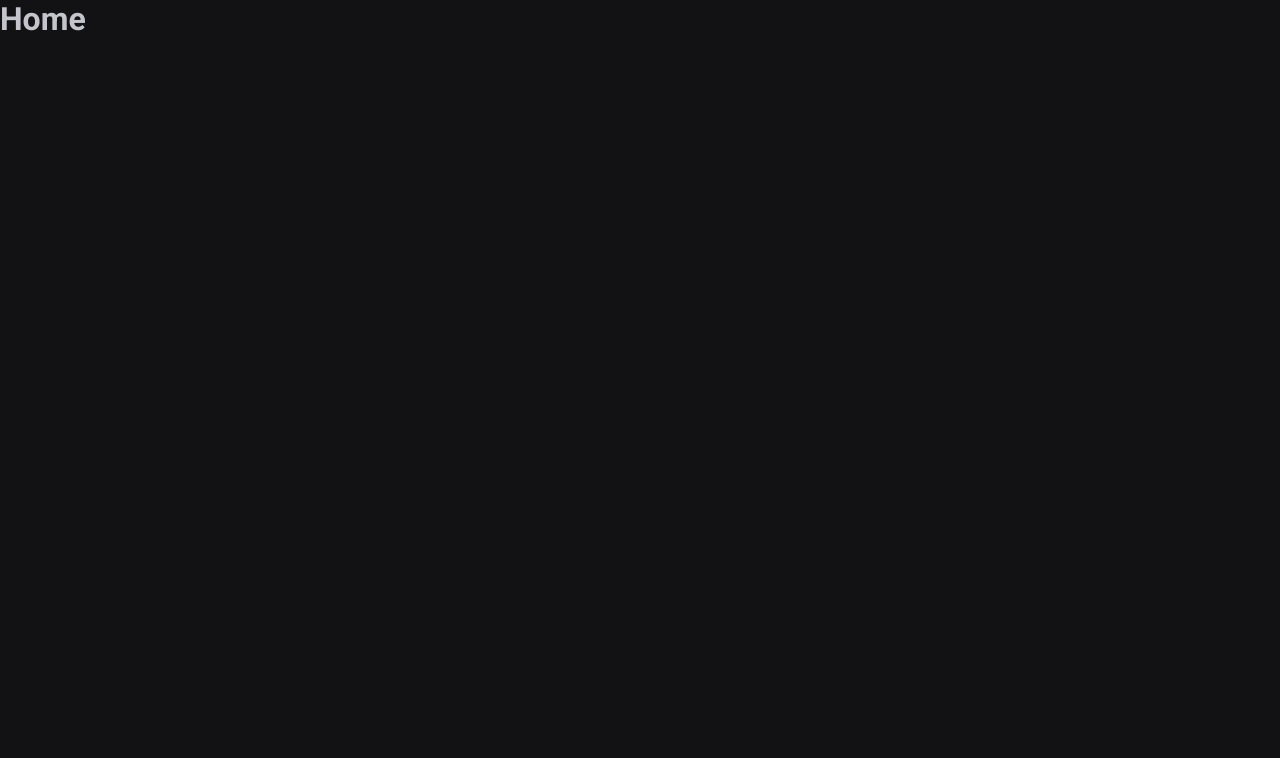
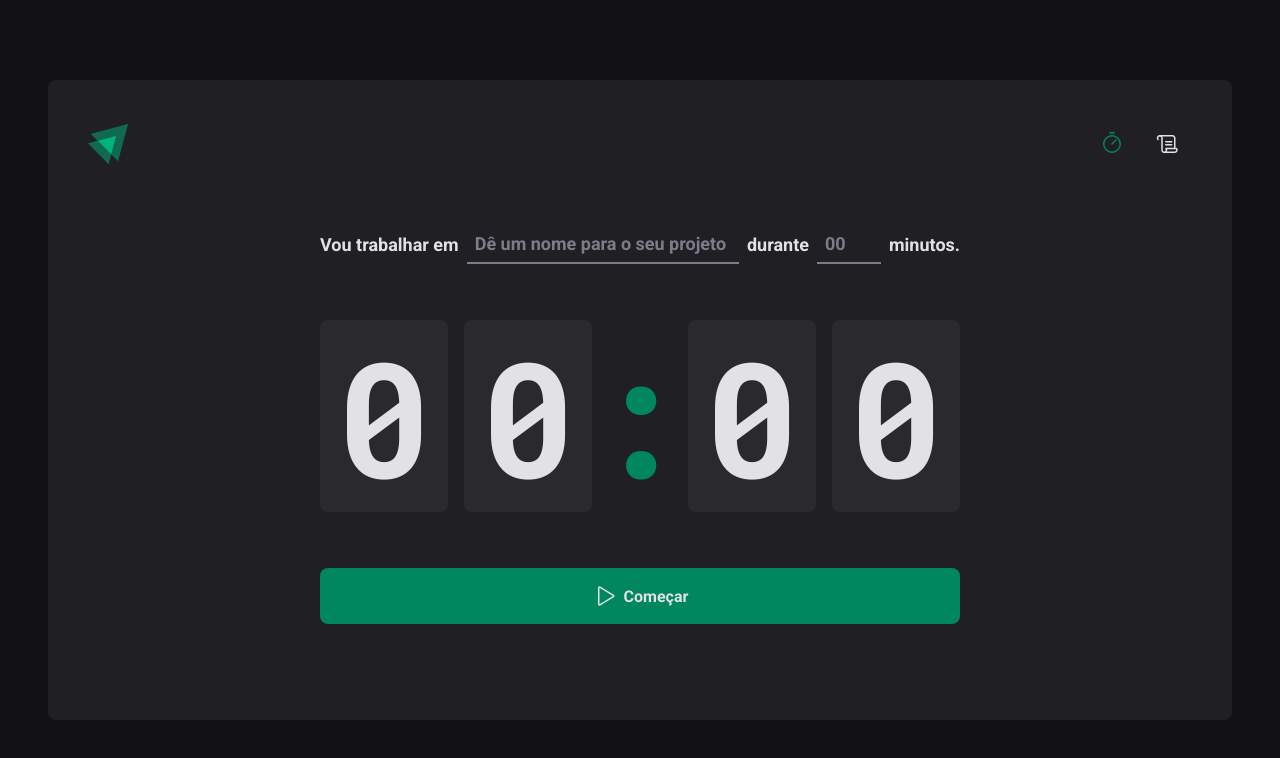
Before and after one commit to guilhermematos13/timer-project, a React (Vite) app: page / in a window 1280 px wide. Shown: the top 758 px of the page. Built offline with nearby package versions, Linux system fonts and the light colour scheme.

Commit message:
feat: finish home page

```diff
--- a/package.json
+++ b/package.json
@@ -10,6 +10,7 @@
     "lint": "eslint src --ext .ts,.tsx"
   },
   "dependencies": {
+    "phosphor-react": "^1.4.1",
     "react": "^18.2.0",
     "react-dom": "^18.2.0",
     "react-router-dom": "^6.8.1",
--- a/src/Router.tsx
+++ b/src/Router.tsx
@@ -1,12 +1,15 @@
 import { Routes, Route } from 'react-router-dom'
+import { DefaultLayout } from './layouts/DefaultLayout'
 import { History } from './pages/History'
 import { Home } from './pages/Home'
 
 export function Router() {
   return (
     <Routes>
-      <Route path="/" element={<Home />} />
-      <Route path="/history" element={<History />} />
+      <Route path="/" element={<DefaultLayout />}>
+        <Route path="/" element={<Home />} />
+        <Route path="/history" element={<History />} />
+      </Route>
     </Routes>
   )
 }
--- /dev/null
+++ b/src/components/Header/index.tsx
@@ -0,0 +1,20 @@
+import { HeaderContainer } from './styles'
+import { Timer, Scroll } from 'phosphor-react'
+import Logo from '../../assets/Logo.svg'
+import { NavLink } from 'react-router-dom'
+
+export function Header() {
+  return (
+    <HeaderContainer>
+      <img src={Logo} alt="" />
+      <nav>
+        <NavLink to="/" title="Timer">
+          <Timer size={24} />
+        </NavLink>
+        <NavLink to="/history" title="Histórico">
+          <Scroll size={24} />
+        </NavLink>
+      </nav>
+    </HeaderContainer>
+  )
+}
--- /dev/null
+++ b/src/components/Header/styles.tsx
@@ -0,0 +1,32 @@
+import styled from 'styled-components'
+
+export const HeaderContainer = styled.header`
+  display: flex;
+  align-items: center;
+  justify-content: space-between;
+
+  nav {
+    display: flex;
+    gap: 0.5rem;
+
+    a {
+      width: 3rem;
+      height: 3rem;
+      display: flex;
+      justify-content: center;
+      align-items: center;
+      color: ${(props) => props.theme['gray-100']};
+
+      border-top: 3px solid transparent;
+      border-bottom: 3px solid transparent;
+
+      &:hover {
+        border-bottom: 3px solid ${(props) => props.theme['green-500']};
+      }
+
+      &.active {
+        color: ${(props) => props.theme['green-500']};
+      }
+    }
+  }
+`
--- /dev/null
+++ b/src/layouts/DefaultLayout/index.tsx
@@ -0,0 +1,12 @@
+import { Outlet } from 'react-router-dom'
+import { Header } from '../../components/Header'
+import { LayoutContainer } from './styles'
+
+export function DefaultLayout() {
+  return (
+    <LayoutContainer>
+      <Header />
+      <Outlet />
+    </LayoutContainer>
+  )
+}
--- /dev/null
+++ b/src/layouts/DefaultLayout/styles.ts
@@ -0,0 +1,14 @@
+import styled from 'styled-components'
+
+export const LayoutContainer = styled.div`
+  max-width: 74rem;
+  height: calc(100vh - 10rem);
+  margin: 5rem auto;
+  padding: 2.5rem;
+
+  background: ${(props) => props.theme['gray-800']};
+  border-radius: 8px;
+
+  display: flex;
+  flex-direction: column;
+`
--- a/src/pages/History.tsx
+++ b/src/pages/History.tsx
@@ -1,3 +1,7 @@
 export function History() {
-  return <h1>History</h1>
+  return (
+    <>
+      <h1>History</h1>
+    </>
+  )
 }
--- a/src/pages/Home.tsx
+++ /dev/null
@@ -1,3 +0,0 @@
-export function Home() {
-  return <h1>Home</h1>
-}
--- /dev/null
+++ b/src/pages/Home/index.tsx
@@ -0,0 +1,57 @@
+import { Play } from 'phosphor-react'
+import {
+  CountdownContainer,
+  FormContainer,
+  HomeContainer,
+  MinutesAmountInput,
+  Separator,
+  StartCountdownButton,
+  TaskInput,
+} from './styles'
+
+export function Home() {
+  return (
+    <HomeContainer>
+      <form>
+        <FormContainer>
+          <label htmlFor="">Vou trabalhar em</label>
+          <TaskInput
+            id="task"
+            list="task-suggestions"
+            placeholder="Dê um nome para o seu projeto"
+          />
+          <datalist id="task-suggestions">
+            <option value="Projeto 1"></option>
+            <option value="Projeto 2"></option>
+            <option value="Projeto 3"></option>
+            <option value="Projeto 4"></option>
+          </datalist>
+          <label>durante</label>
+          <MinutesAmountInput
+            type="number"
+            placeholder="00"
+            id="minutesAmount"
+            step={5}
+            min={5}
+            max={60}
+          />
+
+          <span>minutos.</span>
+        </FormContainer>
+
+        <CountdownContainer>
+          <span>0</span>
+          <span>0</span>
+          <Separator>:</Separator>
+          <span>0</span>
+          <span>0</span>
+        </CountdownContainer>
+
+        <StartCountdownButton type="submit">
+          <Play size={24} />
+          Começar
+        </StartCountdownButton>
+      </form>
+    </HomeContainer>
+  )
+}
--- /dev/null
+++ b/src/pages/Home/styles.ts
@@ -0,0 +1,112 @@
+import styled from 'styled-components'
+
+export const HomeContainer = styled.main`
+  flex: 1;
+
+  display: flex;
+  flex-direction: column;
+  align-items: center;
+  justify-content: center;
+
+  form {
+    display: flex;
+    flex-direction: column;
+    align-items: center;
+    gap: 3.5rem;
+  }
+`
+
+export const FormContainer = styled.div`
+  width: 100%;
+  display: flex;
+  align-items: center;
+  justify-content: center;
+  gap: 0.5rem;
+  color: ${(props) => props.theme['gray-100']};
+  font-size: 1.125rem;
+  font-weight: bold;
+  flex-wrap: wrap;
+`
+const BaseInput = styled.input`
+  background: transparent;
+  height: 2.5rem;
+  border: 0;
+  border-bottom: 2px solid ${(props) => props.theme['gray-500']};
+  font-weight: bold;
+  font-size: 1.125rem;
+  padding: 0 0.5rem;
+  color: ${(props) => props.theme['gray-100']};
+
+  &:focus {
+    box-shadow: none;
+    border-color: ${(props) => props.theme['green-500']};
+  }
+
+  &::placeholder {
+    color: ${(props) => props.theme['gray-500']};
+  }
+`
+
+export const TaskInput = styled(BaseInput)`
+  flex: 1;
+
+  &::-webkit-calendar-picker-indicator {
+    display: none !important;
+  }
+`
+export const MinutesAmountInput = styled(BaseInput)`
+  width: 4rem;
+`
+
+export const CountdownContainer = styled.div`
+  font-family: 'Roboto Mono', monospace;
+  font-size: 10rem;
+  line-height: 8rem;
+  color: ${(props) => props.theme['gray-100']};
+
+  display: flex;
+  gap: 1rem;
+
+  span {
+    background: ${(props) => props.theme['gray-700']};
+    border-radius: 8px;
+    padding: 2rem 1rem;
+  }
+`
+
+export const Separator = styled.div`
+  padding: 2rem 0;
+  color: ${(props) => props.theme['green-500']};
+  width: 4rem;
+  overflow: hidden;
+  display: flex;
+  justify-content: center;
+`
+
+export const StartCountdownButton = styled.button`
+  width: 100%;
+  border: 0;
+  padding: 1rem;
+  border-radius: 8px;
+
+  display: flex;
+  align-items: center;
+  justify-content: center;
+
+  gap: 0.5rem;
+  font-weight: bold;
+
+  cursor: pointer;
+
+  background: ${(props) => props.theme['green-500']};
+  color: ${(props) => props.theme['gray-100']};
+
+  &:disabled {
+    opacity: 0.7;
+    cursor: not-allowed;
+  }
+
+  &:not(:disabled):hover {
+    background: ${(props) => props.theme['green-700']};
+  }
+`
--- a/src/styles/global.ts
+++ b/src/styles/global.ts
@@ -9,12 +9,13 @@
 
     :focus{
         outline: 0;
-        box-shadow: 0 0 0 2px ${(props) => props.theme['green-600']}
+        box-shadow: 0 0 0 2px ${(props) => props.theme['green-500']}
     }
 
     body {
         background-color: ${(props) => props.theme['gray-900']};
-        color: ${(props) => props.theme['gray-300']}
+        color: ${(props) => props.theme['gray-300']};
+        -webkit-font-smoothing: antialiased;
     }
 
     body, input, textarea, button {
--- a/src/styles/themes/default.ts
+++ b/src/styles/themes/default.ts
@@ -14,10 +14,6 @@
   'green-500': '#00875F',
   'green-700': '#015F43',
 
-  'blue-400': '#BBDEF0',
-  'green-600': '#00A6A6',
-  'yellow-700': '#EFCA08',
-
   'red-500': '#AB222E',
   'red-700': '#7A1921',
 
```
Also changed, not shown: src/assets/Logo.svg (added), 1 other file (tests, documents, lock files or other folders).
